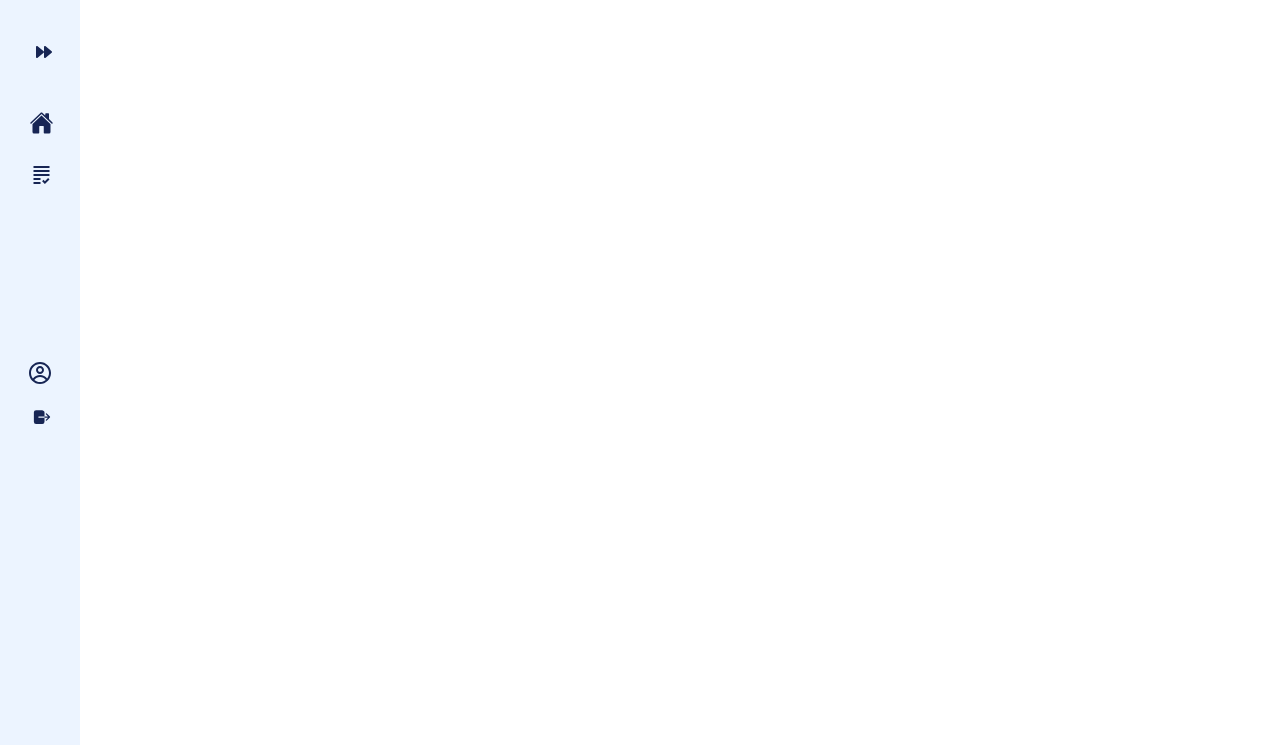
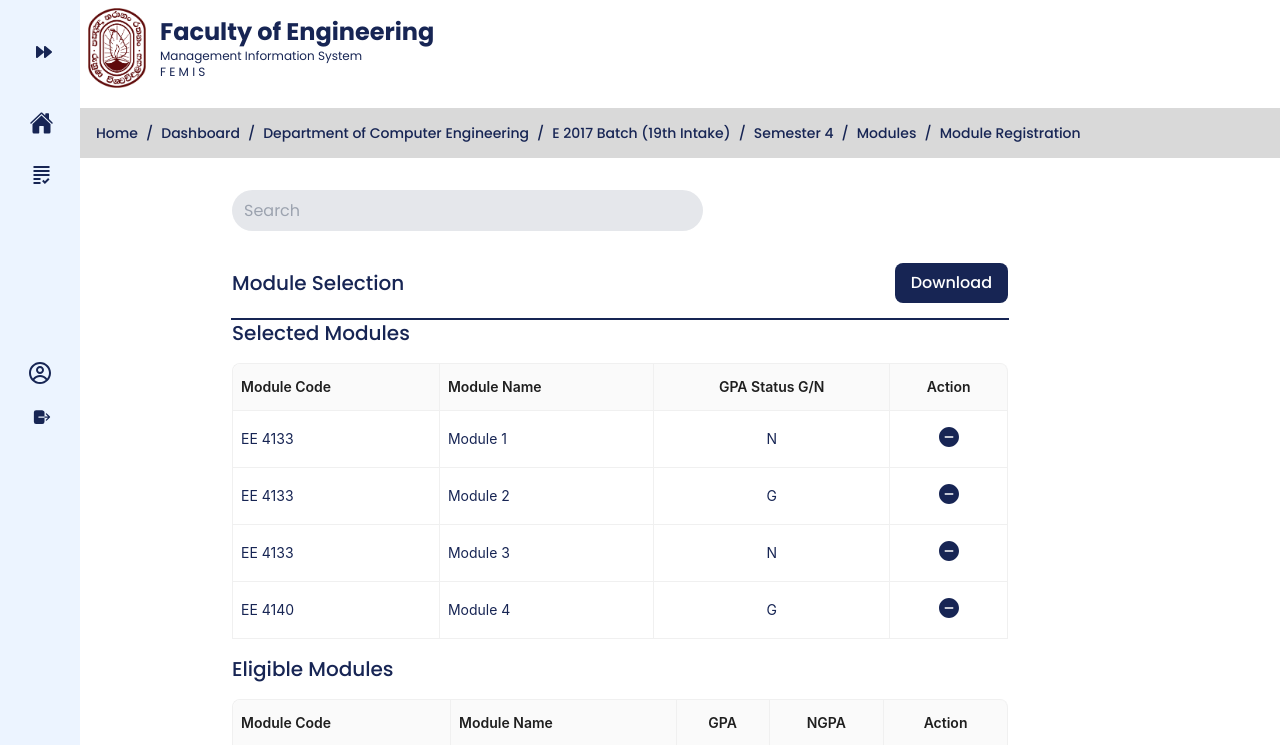
Before and after one commit to arivanan0218/MisSystem-Frontend, a React (Vite) app: page /ModuleRegistrationFormViewForStudent in a window 1280 px wide. Shown: the top 745 px of the page. Built offline with nearby package versions, Linux system fonts and the light colour scheme.

Commit message:
Student Module Registration Portal UX

```diff
--- a/src/App.jsx
+++ b/src/App.jsx
@@ -32,6 +32,7 @@ import ViewSemiResults from "./Features/ModuleManagement/ViewsemiResults.jsx";
 import ViewFinalResults from "./Features/Semester/ViewFinalResults.jsx";
 import Transcript from "./Features/Transcript/Transcript.jsx";
 import StudentTranscript from "./Features/Transcript/StudentTranscript.jsx"
+import MRPforStudent from "./Features/ModuleManagement/MRPforStudent.jsx";
 
 function App() {
   return (
@@ -138,6 +139,11 @@ function App() {
                   <Route
                     path="/registration/:studentId"
                     element={<ModuleRegistrationForm />} />
+
+                  <Route
+                  path="/ModuleRegistrationFormViewForStudent"
+                  element={<MRPforStudent />} />
+
                   </Routes>
               </Sidebar>
             }
--- /dev/null
+++ b/src/Features/ModuleManagement/MRPforStudent.jsx
@@ -0,0 +1,226 @@
+import React, {useState} from 'react';
+import { Card, Table, Typography, Button, message, Checkbox } from 'antd';
+import { MinusCircleFilled, PlusCircleFilled } from '@ant-design/icons';
+import Header from "../../Components/Header";
+import Breadcrumb from "../../Components/Breadcrumb";
+import Footer from "../../Components/Footer";
+
+const { Title } = Typography;
+
+export const MRPforStudent = () => {
+
+// Initial data state
+  const [data, setData] = useState([
+    { key: 1, code: 'EE 4133', name: 'Module 1', gpa: 'N' },
+    { key: 2, code: 'EE 4133', name: 'Module 2', gpa: 'G' },
+    { key: 3, code: 'EE 4133', name: 'Module 3', gpa: 'N' },
+    { key: 4, code: 'EE 4140', name: 'Module 4', gpa: 'G' },
+  ]);
+  const [data2, setData2] = useState([
+    { key: 1, code: 'EE 4312', name: 'Module 5', gpa: false, ngpa: false },
+    { key: 2, code: 'EE 4302', name: 'Module 6', gpa: false, ngpa: false },
+    { key: 3, code: 'EE 4164', name: 'Module 7', gpa: false, ngpa: false },
+    { key: 4, code: 'EE 4421', name: 'Module 8', gpa: false, ngpa: false },
+    { key: 5, code: 'EE 4162', name: 'Module 9', gpa: false, ngpa: false },
+  ]);
+
+ // Function to handle record deletion
+  const handleDelete = (key) => {
+    setData(data.filter((item) => item.key !== key));
+    message.success('Module removed successfully!');
+  };
+// Toggle GPA / NGPA checkboxes for eligible modules
+  const handleCheckboxChange = (key, type) => {
+    setData2(prev =>
+      prev.map(item => {
+        if (item.key === key) {
+          if (type === 'gpa') {
+            return { ...item, gpa: !item.gpa, ngpa: item.gpa ? false : item.ngpa };
+          } else {
+            return { ...item, ngpa: !item.ngpa, gpa: item.ngpa ? false : item.gpa };
+          }
+        }
+        return item;
+      })
+    );
+  };
+
+ // Add a module from eligible modules to selected modules
+  const handleAdd = (key) => {
+    const moduleToAdd = data2.find(item => item.key === key);
+    if (moduleToAdd) {
+      // Determine GPA status: 'G' if gpa true, 'N' if ngpa true, else 'N'
+      const gpaStatus = moduleToAdd.gpa ? 'G' : moduleToAdd.ngpa ? 'N' : 'N';
+
+      // Check if already added to avoid duplicates (optional)
+      const alreadyAdded = data.some(item => item.code === moduleToAdd.code && item.name === moduleToAdd.name);
+      if (alreadyAdded) {
+        message.warning('Module already selected!');
+        return;
+      }
+
+      setData([...data, { key: Date.now(), code: moduleToAdd.code, name: moduleToAdd.name, gpa: gpaStatus }]);
+      message.success(`${moduleToAdd.name} added to selected modules!`);
+    }
+  };
+ // Columns for selected modules table
+const columns = [
+  {
+    title: 'Module Code',
+    dataIndex: 'code',
+    key: 'code',
+  },
+  {
+    title: 'Module Name',
+    dataIndex: 'name',
+    key: 'name',
+    responsive: ['md'],
+  },
+  {
+    title: 'GPA Status G/N',
+    dataIndex: 'gpa',
+    key: 'gpa',
+    align: 'center',
+  },
+  {
+    title: 'Action',
+    key: 'action',
+    align: 'center',
+    render: (_, record) => (
+      <Button
+        type="text"  // Use text type to have a flat button style
+        icon={<MinusCircleFilled style={{ color: '#172554', fontSize: '20px' }} />}  // Blue color
+        onClick={() => handleDelete(record.key)}
+      />
+    ),
+  },
+];
+  // Columns for eligible modules table
+  const columns2 = [
+    {
+      title: 'Module Code',
+      dataIndex: 'code',
+      key: 'code',
+      align: 'left',
+    },
+    {
+      title: 'Module Name',
+      dataIndex: 'name',
+      key: 'name',
+      align: 'left',
+      responsive: ['md'],
+    },
+    {
+      title: 'GPA',
+      dataIndex: 'gpa',
+      key: 'gpa',
+      align: 'center',
+      render: (_, record) => (
+        <Checkbox
+          checked={record.gpa}
+          onChange={() => handleCheckboxChange(record.key, 'gpa')}
+        />
+      ),
+    },
+    {
+      title: 'NGPA',
+      dataIndex: 'ngpa',
+      key: 'ngpa',
+      align: 'center',
+      render: (_, record) => (
+        <Checkbox
+          checked={record.ngpa}
+          onChange={() => handleCheckboxChange(record.key, 'ngpa')}
+        />
+      ),
+    },
+    {
+      title: 'Action',
+      key: 'action',
+      align: 'center',
+      render: (_, record) => (
+        <Button
+          type="text"
+          icon={<PlusCircleFilled style={{ color: '#172554', fontSize: '20px' }} />}
+          onClick={() => handleAdd(record.key)}
+        />
+      ),
+    },
+  ];
+  return (
+  <div>
+    <Header />
+    <Breadcrumb
+    breadcrumb={[
+      { label: 'Home', link: '' },
+      { label: 'Dashboard', link: '' },
+      { label: 'Department of Computer Engineering', link: '' },
+      { label: 'E 2017 Batch (19th Intake)', link: '' },
+      { label: 'Semester 4', link: '' },
+      { label: 'Modules', link: '' },
+      { label: 'Module Registration', link: '' }
+    ]}
+    />
+    <div className="mx-4 mr-[20%] ml-[10%] px-8 font-poppins">
+      <div className="py-8 flex items-center justify-between">
+        <input
+        type="text"
+        placeholder="Search"
+        className="bg-gray-200 rounded-full w-full max-w-[471px] h-[41px] px-3 cursor-pointer text-md"
+        />
+      </div>
+      <div>
+        <div className="flex justify-between items-center w-full">
+        <span className="text-blue-950 text-xl font-medium font-['Poppins']">
+          Module Selection
+        </span>
+        <button className="bg-blue-950 text-white px-4 py-2 rounded-lg font-medium hover:bg-blue-900 ml-4">
+          Download
+        </button>
+        </div>
+      </div>
+      <div className="w-full h-0.1 bg-[#d9d9d9] outline outline-1 outline-offset-[-0.5px] outline-blue-950 mt-4 mb-4"></div>
+      <div>
+        <div className="text-blue-950 text-xl font-medium font-['Poppins'] mb-4">
+          Selected&nbsp;Modules
+        </div>
+        <Table
+          columns={columns}
+          dataSource={data}
+          pagination={false}
+          bordered
+          size="middle"
+          rowClassName={() => 'text-blue-950'}
+        />
+      </div>
+      <div>
+        <div className="text-blue-950 text-xl font-medium font-['Poppins'] mb-4 mt-4">
+          Eligible&nbsp;Modules
+        </div>
+        <div className="mt-4">
+          <Table
+            columns={columns2}
+            dataSource={data2}
+            pagination={false}
+            bordered
+            size="middle"
+            rowClassName={() => 'text-blue-950'}
+            scroll={{ x: '100%' }}
+          />
+        </div>
+      </div>
+      <div className="flex justify-end mt-6">
+        <button
+          className="w-[125px] p-2.5 bg-white outline outline-[5px] outline-offset-[-5px] outline-blue-950 inline-flex justify-center items-center gap-2.5 cursor-pointer"
+          onClick={() => console.log('Next button clicked')}
+        >
+          <span className="text-center text-blue-950 text-xl font-medium font-['Poppins']">Next</span>
+        </button>
+      </div>
+    </div>
+    <Footer />
+  </div>
+ );
+};
+
+export default MRPforStudent;
```
